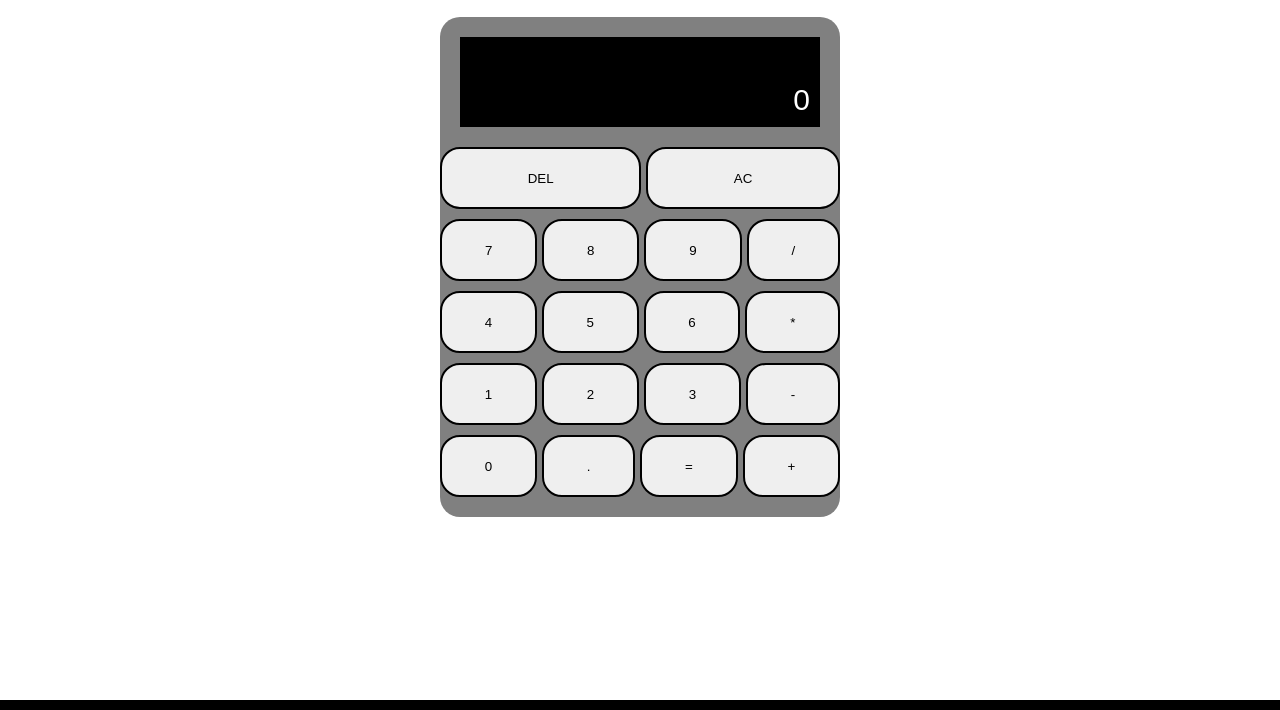
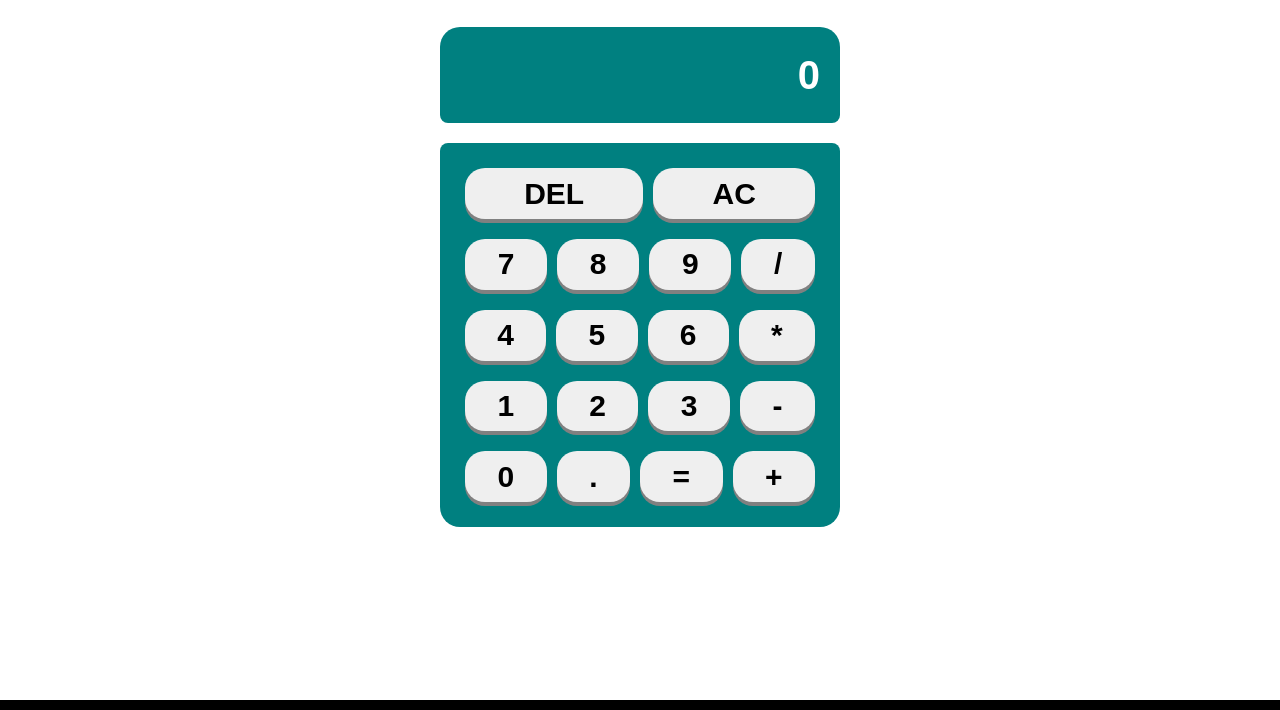
Before and after one commit to DRS05/calculator, a website: page index.html in a window 1280 px wide. Shown: the part 50-760 px from the top of the page. Drawn offline with Linux system fonts and the light colour scheme; a web font is replaced by a local one.

Commit message:
feat(stylesheet): add calculator styling

```diff
--- a/stylesheet.css
+++ b/stylesheet.css
@@ -19,52 +19,57 @@ body {
 }
 
 header {
-    margin-bottom: 20px;
+    margin-top: 10px;
+    margin-bottom: 30px;
 }
 
 .header-title {
-    margin-top: 10px;
     text-align: center;
 }
 
 .calculator-container {
+    overflow: hidden;
     display: flex;
     flex-direction: column;
     align-items: center;
-    background-color: gray;
     width: 400px;
     height: 500px;
     margin: 0 auto;
-    padding: 20px;
     border-radius: 20px;
 }
 
 .display-container {
     height: 100px;
-    background-color: black;
+    background-color: teal;
+    border-radius: 8px;
     width: 100%;
     display: flex;
     justify-content: end;
-    align-items: end;
+    align-items: center;
     padding: 10px;
 }
 
 .display-paragraph {
     color: white;
-    font-size: 30px;
+    margin-right: 10px;
+    font-weight: 700;
+    font-size: 40px;
 }
 
 .button-container {
-    gap: 10px;
+    padding: 25px;
+    background-color: teal;
+    border-radius: 8px;
+    gap: 20px;
     display: flex;
     flex-direction: column;
     height: 400px;
     width: 400px;
-    margin-top: 20px
+    margin-top: 20px;
 }
 
 .button-row {
-    gap: 5px;
+    gap: 10px;
     justify-content: space-around;
     align-items: center;
     flex: auto;
@@ -72,15 +77,18 @@ header {
 }
 
 .button-row button {
-    border: 2px solid black;
+    border: none;
+    box-shadow: 0px 4px 0px gray;
     height: 100%;
-    flex: auto;
-    transition: 0.2s;
+    flex: 1 1 auto;
     border-radius: 20px;
+    font-size: 30px;
+    font-weight: 700;
+    transition: 0.4s;
 }
 
 .button-row button:hover {
-    background-color: gray;
+    opacity: 0.7;
 }
 
 .take-remaining-space {
@@ -103,4 +111,9 @@ footer {
 
 .footer-github {
     width: 20px;
+    transition: ease-in-out 0.9s;
 }
+
+.footer-github:hover {
+    transform: rotate(360deg);
+}
```
